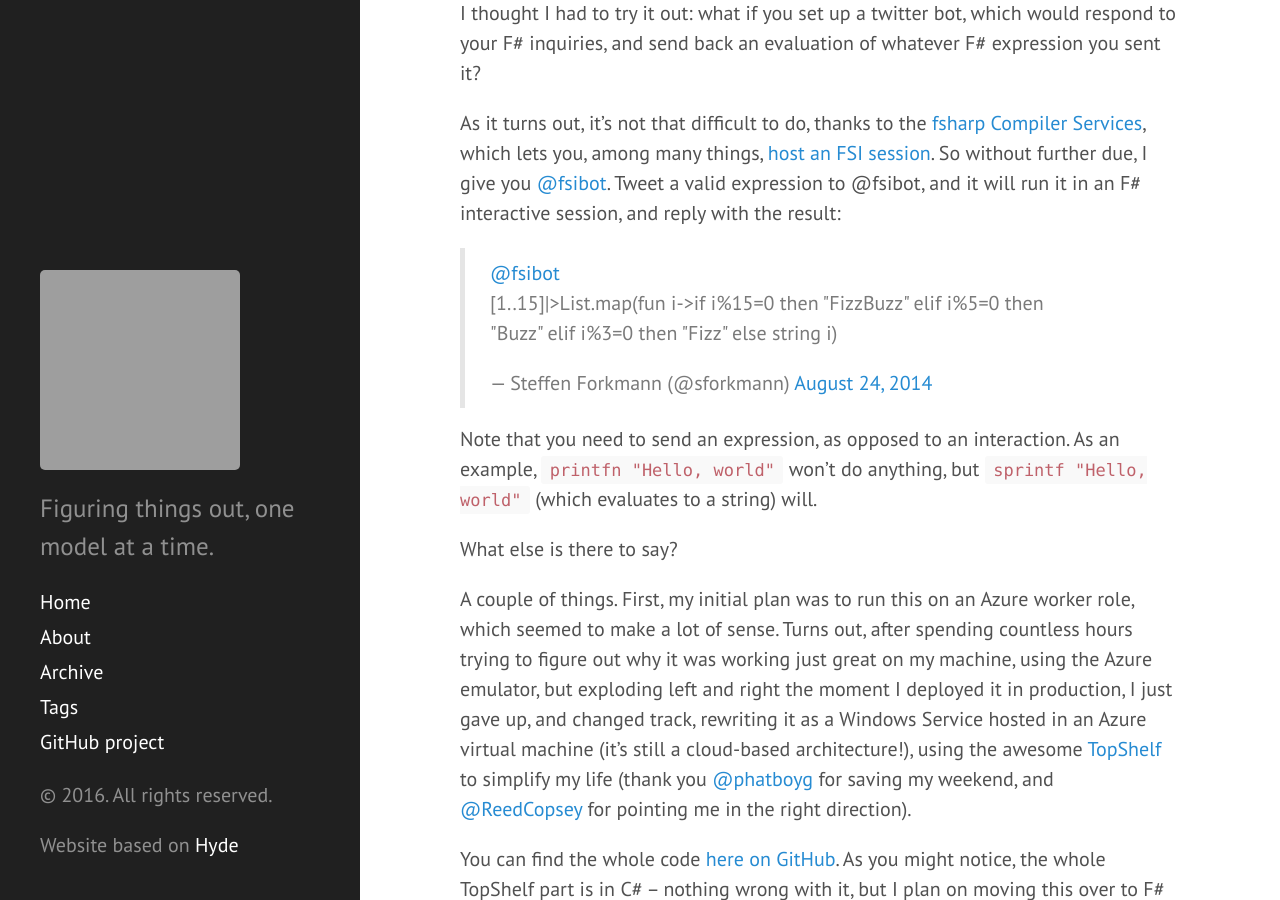
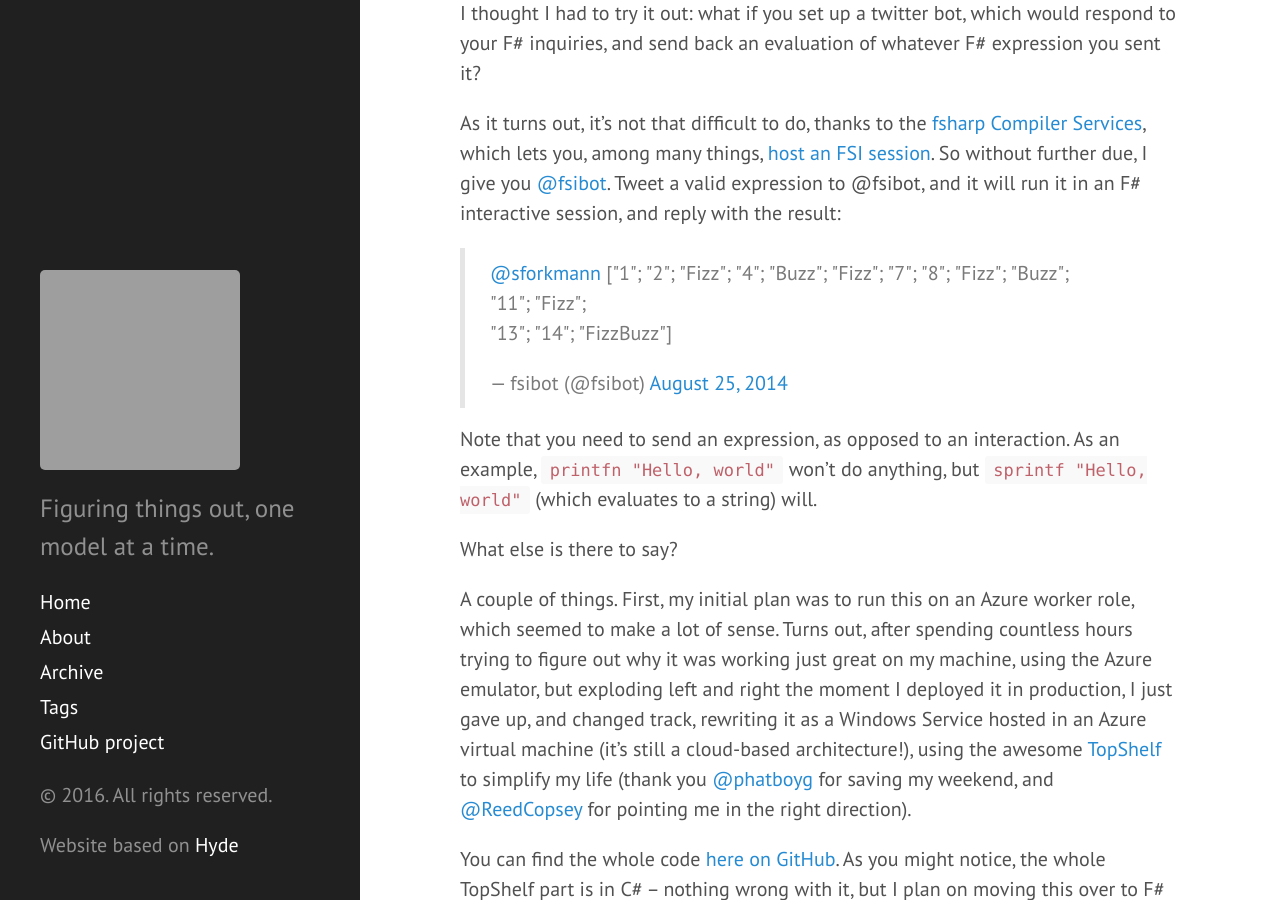
Before and after one commit to mathias-brandewinder/mathias-brandewinder.github.io, a Jekyll site: the page built from _posts/2014-08-24-fsibot-0-1.md, in a window 1280 px wide and 900 px high, scrolled down 552 px. Built offline with Jekyll 4.4.1, drawn with Linux system fonts in a browser that asks for light colours; comment, search, counter and statistics services are not loaded; grey boxes are pictures that could not be loaded.

Commit message:
fixed tweet ref in fsibot launch post

```diff
--- a/_posts/2014-08-24-fsibot-0-1.md
+++ b/_posts/2014-08-24-fsibot-0-1.md
@@ -19,7 +19,7 @@ Of course, I began obsessing about the idea, that’s what I do. The discussion
 
 As it turns out, it’s not that difficult to do, thanks to the [fsharp Compiler Services](http://fsharp.github.io/FSharp.Compiler.Service/), which lets you, among many things, [host an FSI session](http://fsharp.github.io/FSharp.Compiler.Service/interactive.html). So without further due, I give you [@fsibot](https://twitter.com/fsibot). Tweet a valid expression to @fsibot, and it will run it in an F# interactive session, and reply with the result:
 
-<blockquote class="twitter-tweet" data-lang="en"><p lang="en" dir="ltr"><a href="https://twitter.com/fsibot">@fsibot</a> <br>[1..15]|&gt;List.map(fun i-&gt;if i%15=0 then &quot;FizzBuzz&quot; elif i%5=0 then &quot;Buzz&quot; elif i%3=0 then &quot;Fizz&quot; else string i)</p>&mdash; Steffen Forkmann (@sforkmann) <a href="https://twitter.com/sforkmann/status/503604082264006657">August 24, 2014</a></blockquote>
+<blockquote class="twitter-tweet" data-lang="en"><p lang="ht" dir="ltr"><a href="https://twitter.com/sforkmann">@sforkmann</a> [&quot;1&quot;; &quot;2&quot;; &quot;Fizz&quot;; &quot;4&quot;; &quot;Buzz&quot;; &quot;Fizz&quot;; &quot;7&quot;; &quot;8&quot;; &quot;Fizz&quot;; &quot;Buzz&quot;; &quot;11&quot;; &quot;Fizz&quot;;<br> &quot;13&quot;; &quot;14&quot;; &quot;FizzBuzz&quot;]</p>&mdash; fsibot (@fsibot) <a href="https://twitter.com/fsibot/status/503726469286084608">August 25, 2014</a></blockquote>
 <script async src="//platform.twitter.com/widgets.js" charset="utf-8"></script>
 
 Note that you need to send an expression, as opposed to an interaction. As an example, `printfn "Hello, world"` won’t do anything, but `sprintf "Hello, world"` (which evaluates to a string) will.
```
